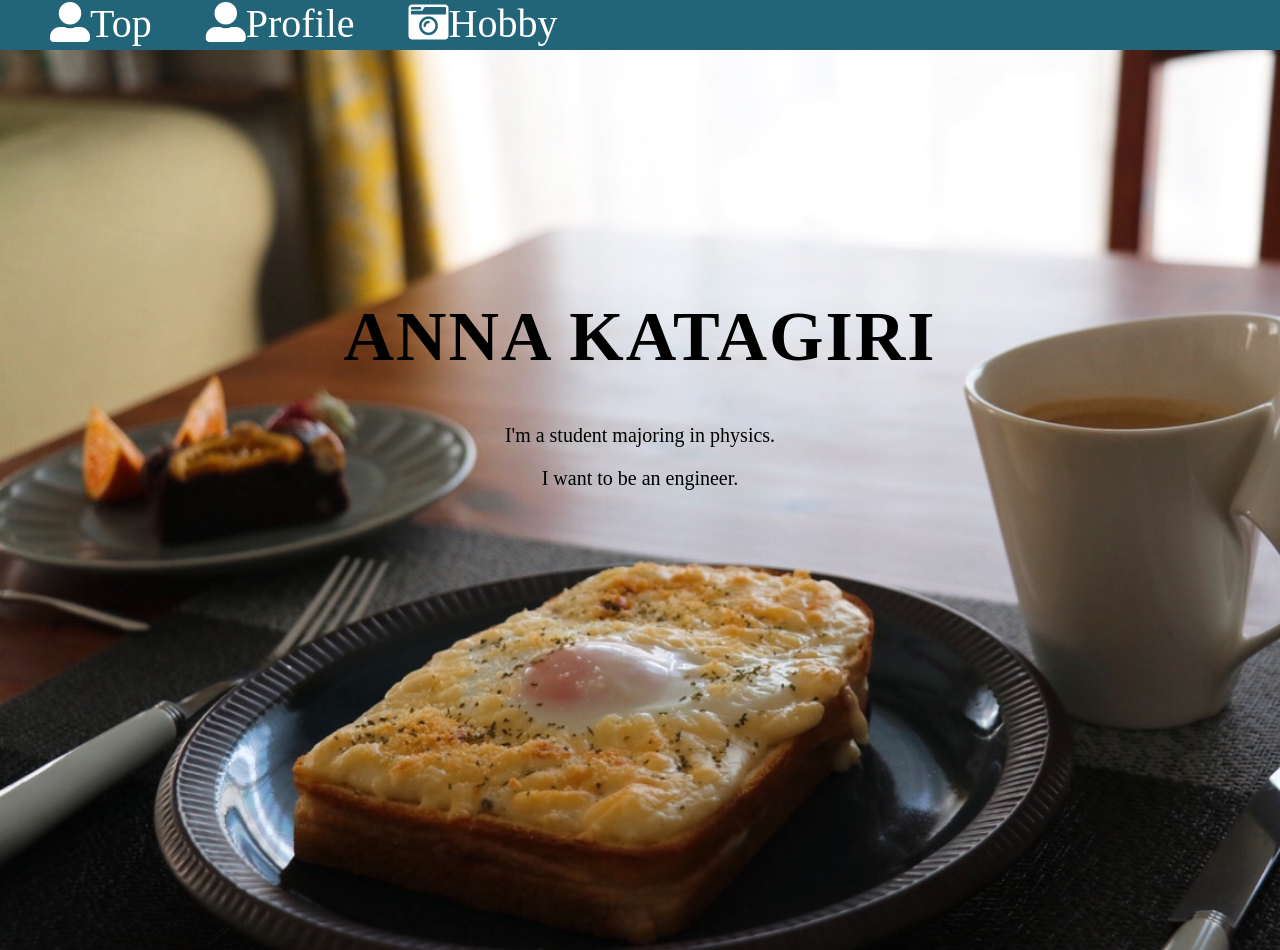
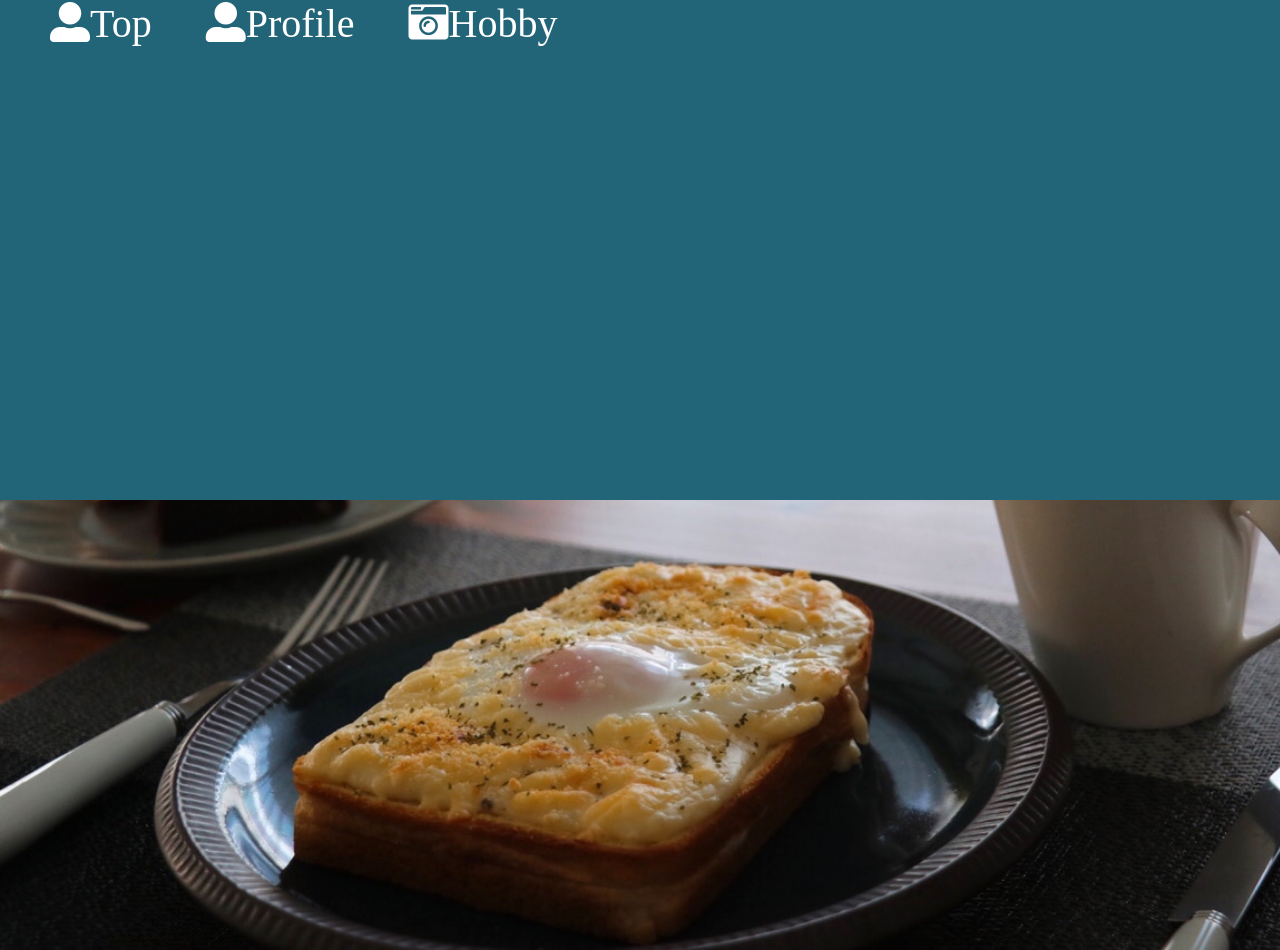
Before and after one commit to AnnaKatagiri/AnnaKatagiri.github.io, a plain HTML site: page index.html in a window 1280 px wide. Shown: the top 950 px of the page. Drawn offline with nearby package versions, Linux system fonts and the light colour scheme.

Commit message:
Update stylesheet.css

```diff
--- a/stylesheet.css
+++ b/stylesheet.css
@@ -39,7 +39,7 @@ a {
 }
 
 header {
-  height: 50px;
+  height: 500px;
   width: 100%;
   background-color: rgba(34,100,120,1);
   position:fixed;
```
